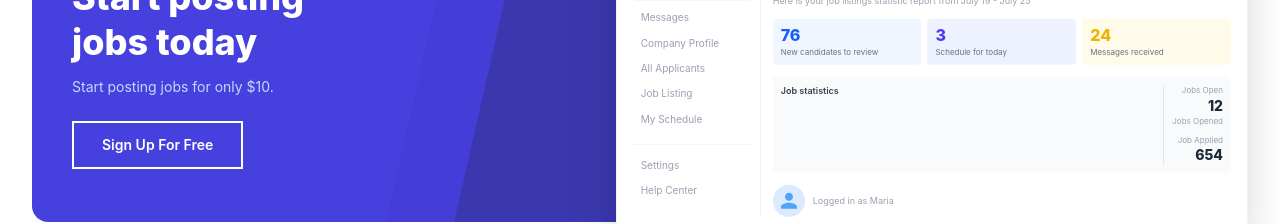
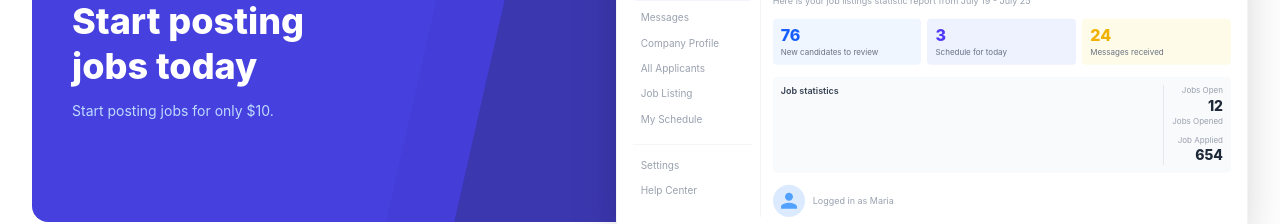
Before and after one commit to jnkarim/QuickHire, a React (Vite) app in the folder Frontend/: page / in a window 1280 px wide. Shown: the part 1060-1284 px from the top of the page. Built offline with nearby package versions, Linux system fonts and the light colour scheme; no server answers.

Commit message:
remove signup button from landing page

```diff
--- a/Frontend/src/pages/HomePage.jsx
+++ b/Frontend/src/pages/HomePage.jsx
@@ -267,12 +267,6 @@ export default function HomePage() {
                 Start posting<br />jobs today
               </h2>
               <p className="text-blue-200 text-sm mb-6">Start posting jobs for only $10.</p>
-              <Link
-                to="/admin/new"
-                className="inline-block border-2 border-white text-white px-7 py-3 font-semibold hover:bg-white hover:text-primary transition-colors text-sm"
-              >
-                Sign Up For Free
-              </Link>
             </div>
           </div>
 
```
